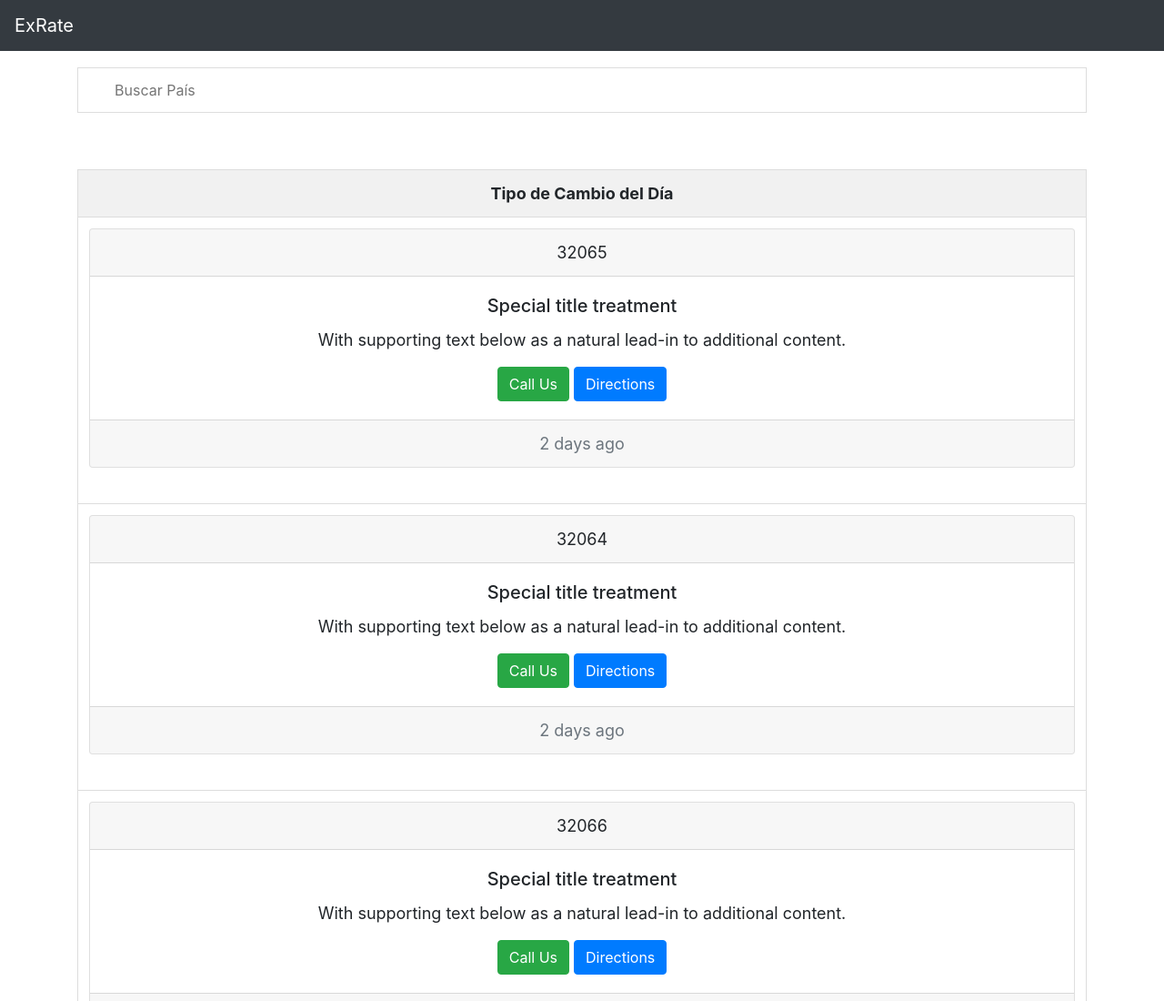
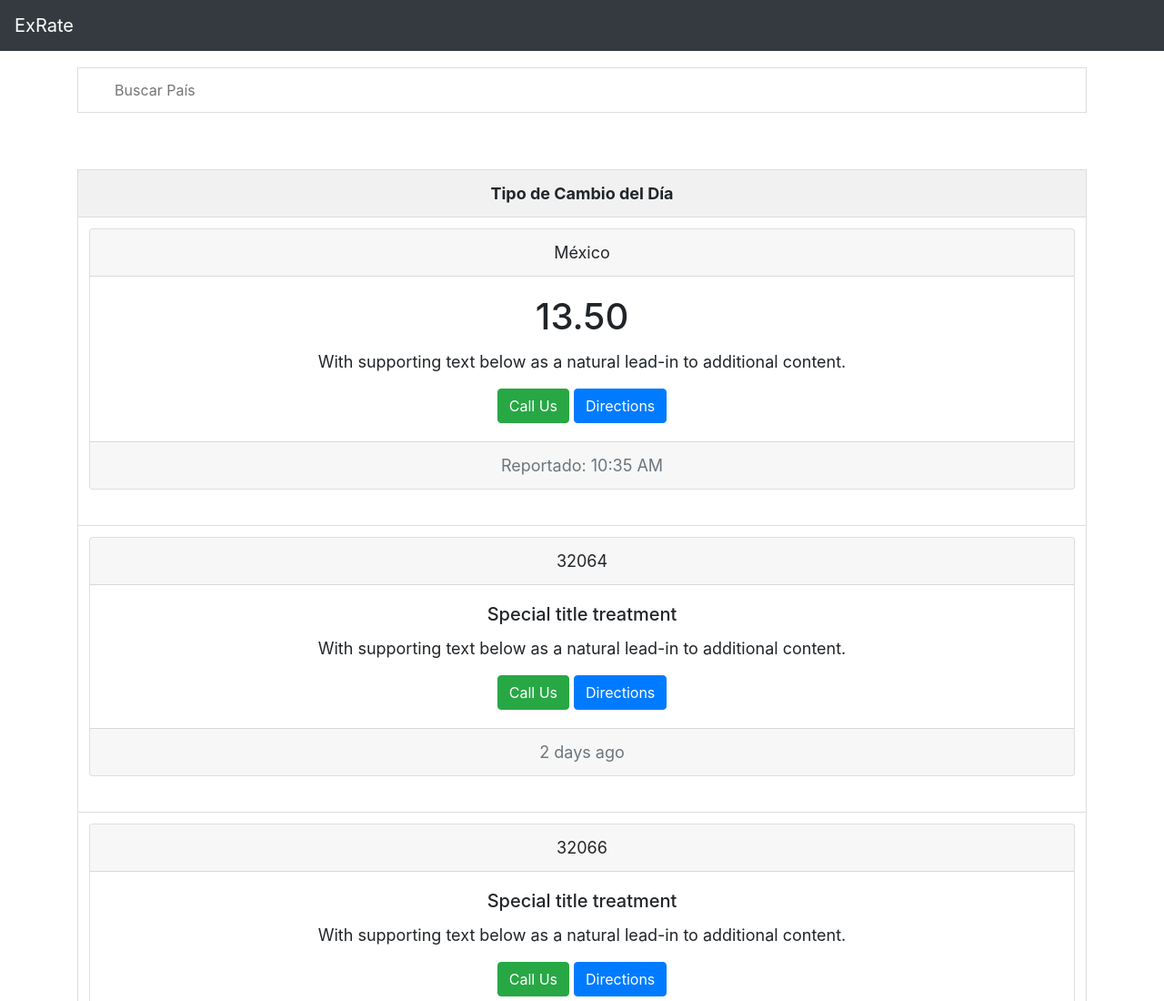
Before and after one commit to CBArgento/ExRate, a plain HTML site: page index.html in a window 1280 px wide. Shown: the top 1100 px of the page at 91% size. Drawn offline with nearby package versions, Linux system fonts and the light colour scheme.

Commit message:
initial sections

```diff
--- a/index.html
+++ b/index.html
@@ -53,16 +53,16 @@
                   <td>
                     <div class="card text-center">
                         <div class="card-header">
-                          32065
+                          México
                         </div>
                         <div class="card-body">
-                          <h5 class="card-title">Special title treatment</h5>
+                          <h1 class="card-title">13.50</h1>
                           <p class="card-text">With supporting text below as a natural lead-in to additional content.</p>
                           <a href="tel:8012595614" class="btn btn-success">Call Us</a>
                           <a href="https://www.google.com/maps/dir//hispanic+grocery+near+me/data=!4m6!4m5!1m1!4e2!1m2!1m1!1s0x88e5c5e488154687:0x405bab81f4b56b2d?sa=X&ved=2ahUKEwjuwriQ6uvyAhU7RTABHYQVAGkQ9RcwAHoECAoQBA" class="btn btn-primary" target="_blank">Directions</a>
                         </div>
                         <div class="card-footer text-muted">
-                          2 days ago
+                          Reportado: 10:35 AM
                         </div>
                       </div>
                       <br>
```
